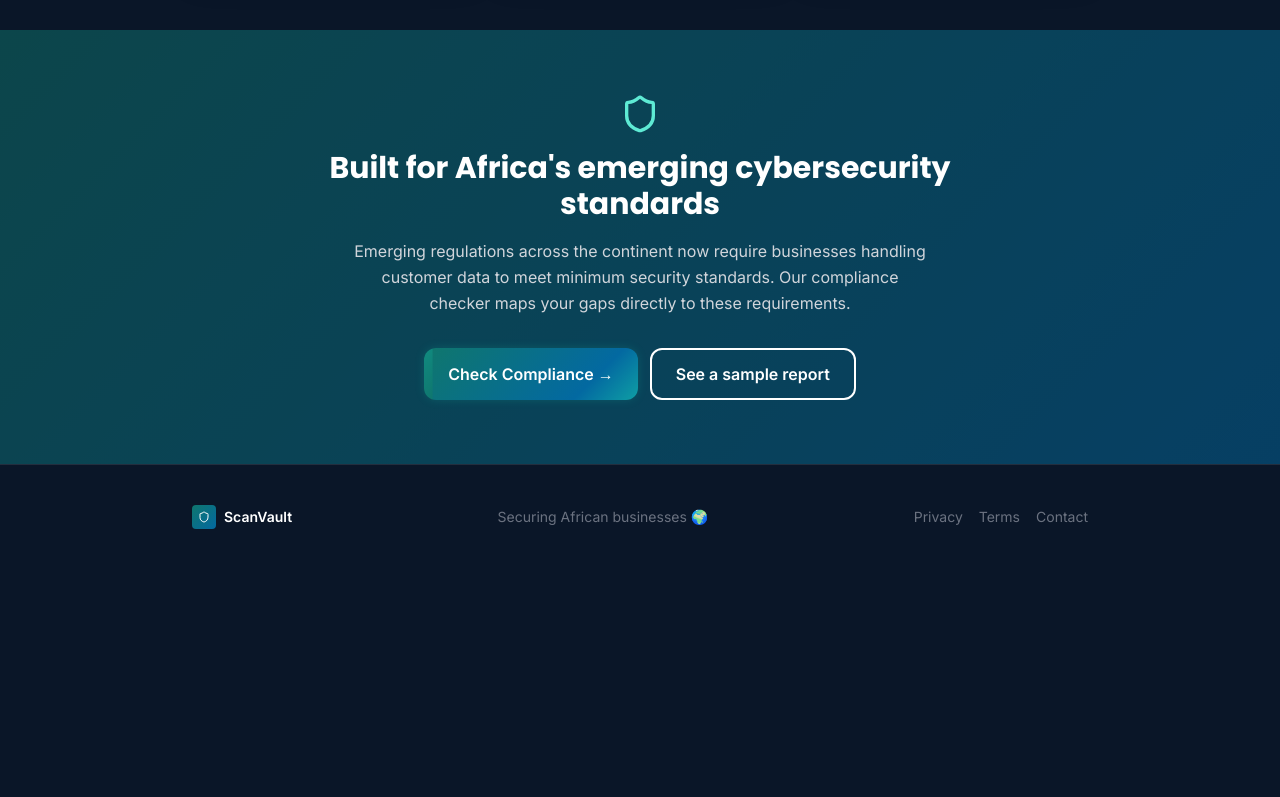
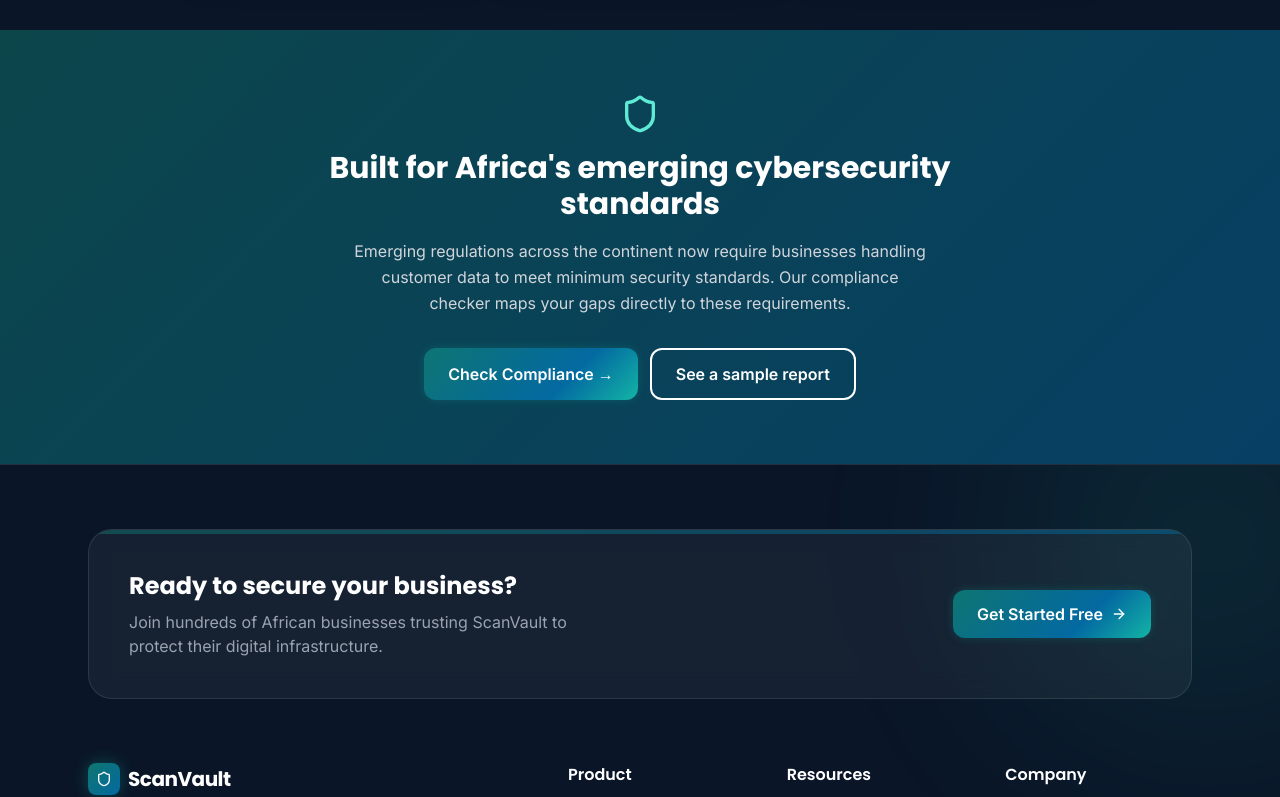
Before and after one commit to yussif4112mohammed/CyberGh, a Next.js app: page / in a window 1280 px wide. Shown: the part 2000-2797 px from the top of the page. Before the commit the page ends 2569 px from the top, so only its background shows below. Built offline with nearby package versions, Linux system fonts and the light colour scheme; no server answers; the database is empty.

Commit message:
Add SquareUi style Footer component and integrate into landing page

```diff
--- a/app/page.tsx
+++ b/app/page.tsx
@@ -3,6 +3,7 @@ import { useState, useEffect } from 'react';
 import { useRouter } from 'next/navigation';
 import { Shield, Search, Loader2, AlertTriangle, Lock, Globe, Mail, Server, Database } from 'lucide-react';
 import Navbar from '@/components/Navbar';
+import Footer from '@/components/Footer';
 
 
 const CHECKS_DISPLAY = [
@@ -509,22 +510,7 @@ export default function HomePage() {
         </section>
 
         {/* ── Footer ──────────────────────────────────────────── */}
-        <footer className="py-10 px-6 border-t border-white/10">
-          <div className="max-w-4xl mx-auto flex flex-col sm:flex-row items-center justify-between gap-4 text-sm text-gray-500">
-            <div className="flex items-center gap-2">
-              <div className="w-6 h-6 bg-teal-gradient rounded flex items-center justify-center">
-                <Shield className="w-3 h-3 text-white" />
-              </div>
-              <span className="font-semibold text-white">ScanVault</span>
-            </div>
-            <p>Securing African businesses 🌍</p>
-            <div className="flex gap-4">
-              <a href="/privacy" className="hover:text-teal-400 transition-colors">Privacy</a>
-              <a href="/terms" className="hover:text-teal-400 transition-colors">Terms</a>
-              <a href="/contact" className="hover:text-teal-400 transition-colors">Contact</a>
-            </div>
-          </div>
-        </footer>
+        <Footer />
 
       </main>
     </>
--- /dev/null
+++ b/components/Footer.tsx
@@ -0,0 +1,111 @@
+import { Shield, Twitter, Linkedin, Github, Globe, ArrowRight } from 'lucide-react';
+import Link from 'next/link';
+
+export default function Footer() {
+  return (
+    <footer className="border-t border-white/10 bg-navy-950 pt-16 pb-8 relative overflow-hidden">
+      {/* Decorative Orbs */}
+      <div className="absolute w-[400px] h-[400px] bg-teal-500/10 blur-[100px] rounded-full -top-32 -right-32 pointer-events-none" />
+
+      <div className="max-w-6xl mx-auto px-6 relative z-10">
+
+        {/* Top CTA Block (SquareUi Style) */}
+        <div className="rounded-3xl border border-white/10 bg-white/5 backdrop-blur-md p-10 mb-16 flex flex-col md:flex-row items-center justify-between gap-6 overflow-hidden relative group">
+          <div className="absolute top-0 left-0 right-0 h-1 bg-teal-gradient opacity-50"></div>
+          <div>
+            <h3 className="font-display font-bold text-2xl text-white mb-2">Ready to secure your business?</h3>
+            <p className="text-gray-400 max-w-md">Join hundreds of African businesses trusting ScanVault to protect their digital infrastructure.</p>
+          </div>
+          <div className="flex gap-4 flex-shrink-0">
+            <Link href="/signup" className="btn-primary group-hover:shadow-teal-glow transition-all duration-300">
+              Get Started Free <ArrowRight className="w-4 h-4" />
+            </Link>
+          </div>
+        </div>
+
+        {/* Main Footer Grid */}
+        <div className="grid grid-cols-1 md:grid-cols-12 gap-12 mb-16">
+
+          {/* Brand Column */}
+          <div className="md:col-span-5">
+            <div className="flex items-center gap-2 mb-6">
+              <div className="w-8 h-8 bg-teal-gradient rounded-lg flex items-center justify-center shadow-[0_0_15px_rgba(20,184,166,0.3)]">
+                <Shield className="w-4 h-4 text-white" />
+              </div>
+              <span className="font-display font-bold text-xl text-white tracking-tight">ScanVault</span>
+            </div>
+            <p className="text-gray-400 text-sm leading-relaxed mb-8 max-w-sm">
+              The premier Pan-African cybersecurity platform. We help businesses monitor vulnerabilities, detect data breaches, and achieve regional compliance effortlessly.
+            </p>
+            <div className="flex items-center gap-4">
+              <a href="https://twitter.com" className="w-10 h-10 rounded-lg bg-white/5 border border-white/10 flex items-center justify-center text-gray-400 hover:bg-teal-500/20 hover:text-teal-400 hover:border-teal-500/50 transition-all">
+                <Twitter className="w-4 h-4" />
+              </a>
+              <a href="https://linkedin.com" className="w-10 h-10 rounded-lg bg-white/5 border border-white/10 flex items-center justify-center text-gray-400 hover:bg-teal-500/20 hover:text-teal-400 hover:border-teal-500/50 transition-all">
+                <Linkedin className="w-4 h-4" />
+              </a>
+              <a href="https://github.com" className="w-10 h-10 rounded-lg bg-white/5 border border-white/10 flex items-center justify-center text-gray-400 hover:bg-teal-500/20 hover:text-teal-400 hover:border-teal-500/50 transition-all">
+                <Github className="w-4 h-4" />
+              </a>
+            </div>
+          </div>
+
+          {/* Links Columns */}
+          <div className="md:col-span-7 grid grid-cols-2 sm:grid-cols-3 gap-8">
+            {/* Column 1 */}
+            <div>
+              <h4 className="text-white font-semibold mb-6">Product</h4>
+              <ul className="space-y-4">
+                <li><Link href="/features" className="text-gray-400 hover:text-teal-400 text-sm transition-colors">Vulnerability Scanner</Link></li>
+                <li><Link href="/compliance" className="text-gray-400 hover:text-teal-400 text-sm transition-colors">Compliance Checker</Link></li>
+                <li><Link href="/pricing" className="text-gray-400 hover:text-teal-400 text-sm transition-colors">Pricing</Link></li>
+                <li><Link href="/pentest" className="text-gray-400 hover:text-teal-400 text-sm transition-colors">Enterprise Pentest</Link></li>
+              </ul>
+            </div>
+
+            {/* Column 2 */}
+            <div>
+              <h4 className="text-white font-semibold mb-6">Resources</h4>
+              <ul className="space-y-4">
+                <li><Link href="/docs" className="text-gray-400 hover:text-teal-400 text-sm transition-colors">Documentation</Link></li>
+                <li><Link href="/blog" className="text-gray-400 hover:text-teal-400 text-sm transition-colors">Security Blog</Link></li>
+                <li><Link href="/guides" className="text-gray-400 hover:text-teal-400 text-sm transition-colors">Compliance Guides</Link></li>
+                <li><Link href="/help" className="text-gray-400 hover:text-teal-400 text-sm transition-colors">Help Center</Link></li>
+              </ul>
+            </div>
+
+            {/* Column 3 */}
+            <div>
+              <h4 className="text-white font-semibold mb-6">Company</h4>
+              <ul className="space-y-4">
+                <li><Link href="/about" className="text-gray-400 hover:text-teal-400 text-sm transition-colors">About Us</Link></li>
+                <li><Link href="/careers" className="text-gray-400 hover:text-teal-400 text-sm transition-colors">Careers</Link></li>
+                <li><Link href="/contact" className="text-gray-400 hover:text-teal-400 text-sm transition-colors">Contact</Link></li>
+                <li><Link href="/partners" className="text-gray-400 hover:text-teal-400 text-sm transition-colors">Partners</Link></li>
+              </ul>
+            </div>
+          </div>
+        </div>
+
+        {/* Bottom Bar */}
+        <div className="pt-8 border-t border-white/10 flex flex-col md:flex-row items-center justify-between gap-4">
+          <div className="text-gray-500 text-sm flex items-center gap-2">
+            © {new Date().getFullYear()} ScanVault Security. All rights reserved.
+          </div>
+
+          <div className="flex items-center gap-6">
+            <div className="flex items-center gap-2 text-gray-500 text-sm">
+              <Globe className="w-4 h-4" />
+              <span>Accra, Ghana (HQ)</span>
+            </div>
+            <div className="flex gap-4 text-sm">
+              <Link href="/privacy" className="text-gray-500 hover:text-white transition-colors">Privacy Policy</Link>
+              <Link href="/terms" className="text-gray-500 hover:text-white transition-colors">Terms of Service</Link>
+            </div>
+          </div>
+        </div>
+
+      </div>
+    </footer>
+  );
+}
```
